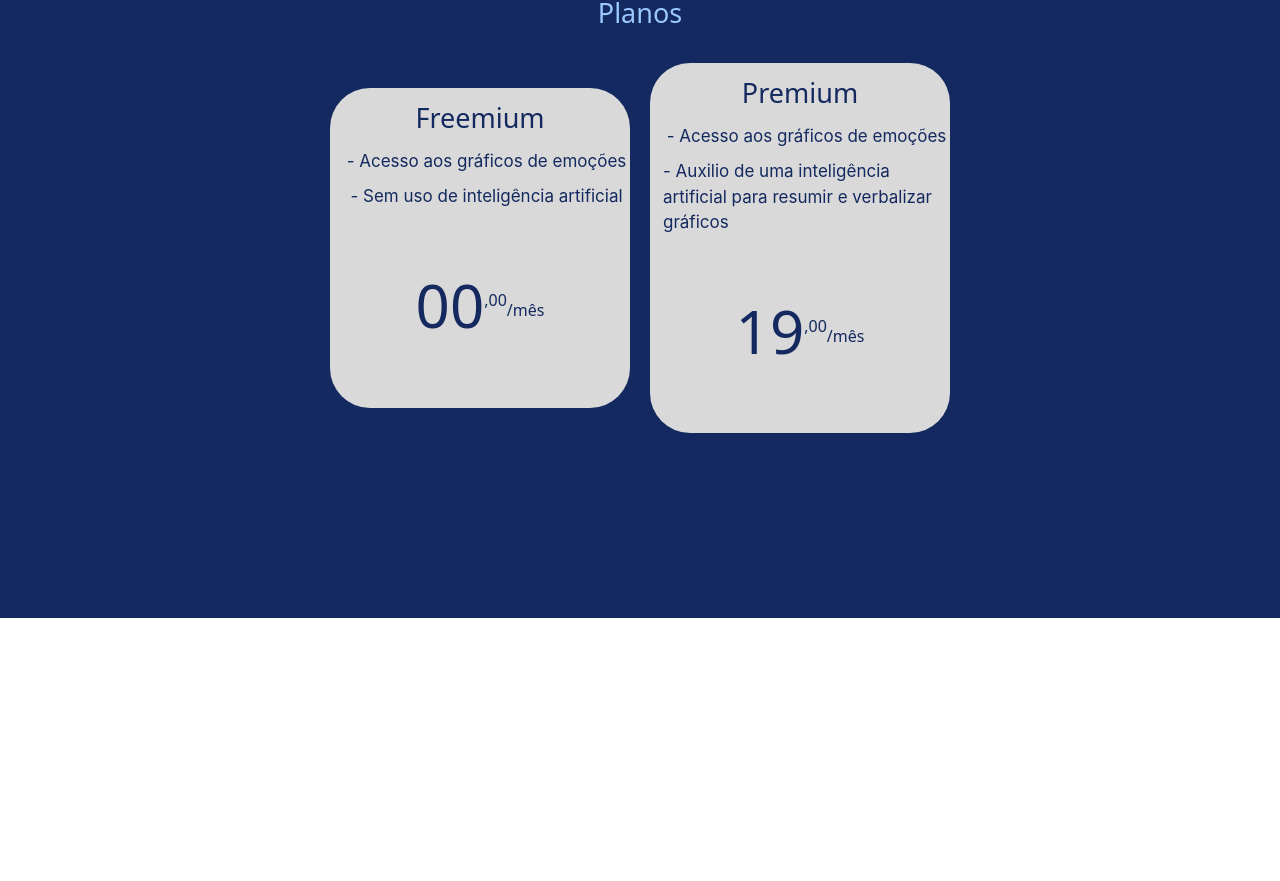
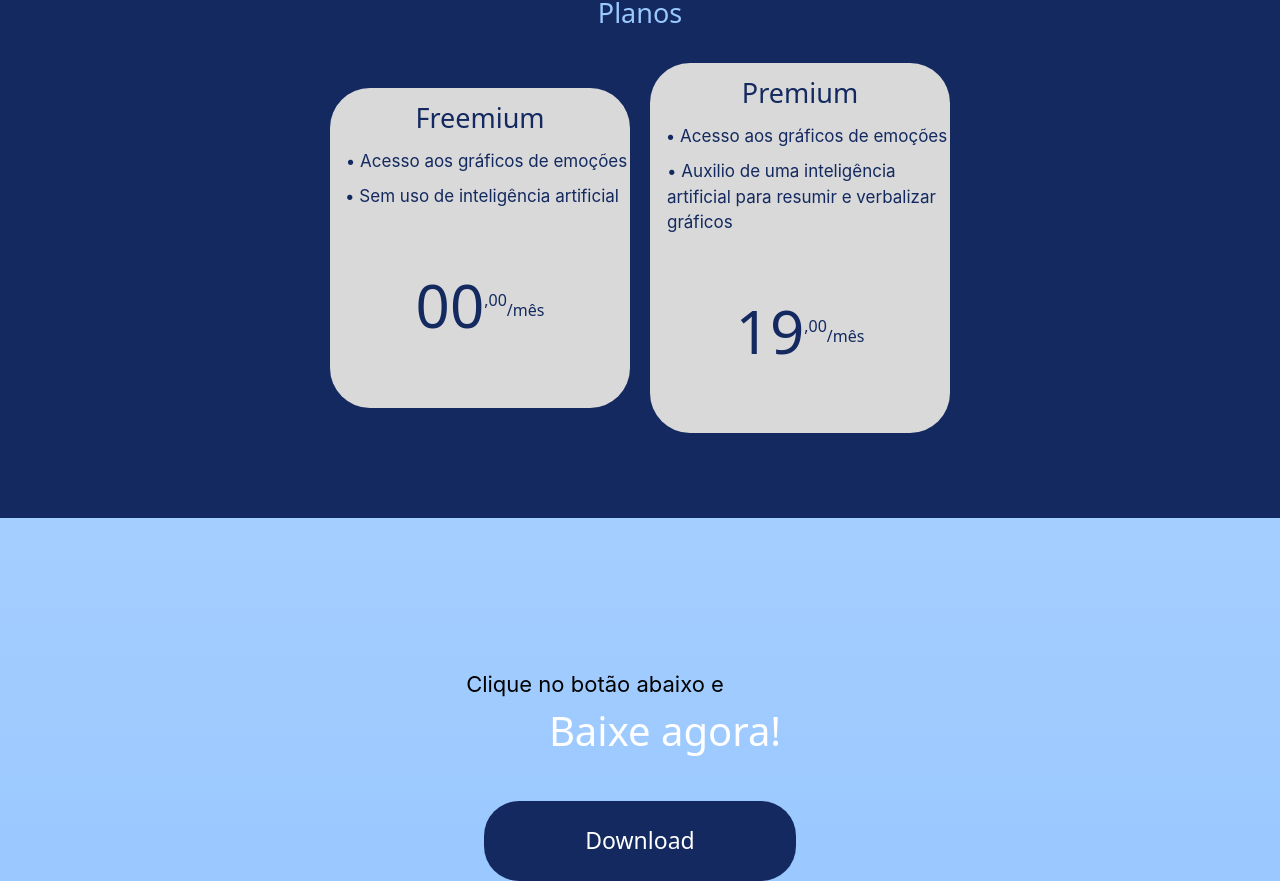
Before and after one commit to tfnt128/Psidly, a React (Vite) app: page / in a window 1280 px wide. Shown: the part 2717-3598 px from the top of the page. Before the commit the page ends 3335 px from the top, so only its background shows below. Built offline with nearby package versions, Linux system fonts and the light colour scheme; what tailwindcss-animated would draw is missing.

Commit message:
Commit parcial botão de download

```diff
--- /dev/null
+++ b/src/pages/LandingPage/DownlaodButton.jsx
@@ -0,0 +1,8 @@
+export default function DownloadButton({Style, Text, onClickFunction}){
+
+    return(
+        <button onClick={onClickFunction} className={`${Style}`}>
+            {Text}
+        </button>
+    )
+}
--- a/src/pages/LandingPage/LandingPage.jsx
+++ b/src/pages/LandingPage/LandingPage.jsx
@@ -8,6 +8,7 @@ import SmilingWoman from "./SmilingWoman"
 import Cerebro from "../../assets/icons/cerebro.png"
 import ThinkingW from "./ThinkingW"
 import PlanCard from "./PlanCard"
+import DownloadButton from "./DownlaodButton"
 
 export default function LandingPage() {
   return (
@@ -15,7 +16,9 @@ export default function LandingPage() {
 
       <div className=" flex flex-col items-center lg:flex-row lg:gap-80">
           <Title Style={"w-[160px] lg:w-[300px] lg:mr-[90px]"}/>
-          <Navbar idSobre={"#about"} idBeneficios={"#beneficios"}/>
+          <Navbar idSobre={"#about"}
+          idBeneficios={"#beneficios"}
+          idPlanos={"#planos"}/>
       </div>
 
       <div className={`flex flex-col items-center lg:flex-row lg:gap-30`}>
@@ -40,9 +43,9 @@ export default function LandingPage() {
 
       </section>
 
-      <section className="flex flex-col items-center mt-[40px]" id="beneficios">
-          <h1 className="font-aboreto color-quarteriario text-[22px] lg:text-[27px]">Benefícios</h1>
-          <div className="flex lg:flex-row flex-col items-center lg:gap-80 lg:mt-[50px]">
+      <section className="flex flex-col items-center mt-[60px] lg:mt-[40px]" id="beneficios">
+          <h1 className="font-aboreto color-quarteriario text-[22px] lg:text-[27px] ">Benefícios</h1>
+          <div className="flex lg:flex-row flex-col items-center lg:gap-80 mt-[30px] lg:mt-[50px]">
             <BeneCard
               Style=" w-[290px] h-[550px] lg:w-[435px] "
               Title="Para Psicólogos"
@@ -67,26 +70,37 @@ export default function LandingPage() {
           </div>
       </section>
 
-      <section className="mt-[110px] bg-terciario lg:h-[650px] h-[450px] w-full flex flex-col items-center">
+      <section className="mt-[110px] bg-terciario lg:h-[550px] h-[450px] w-full flex flex-col items-center" id="planos">
           <h1 className="font-aboreto color-terciario text-[22px] lg:text-[27px] mt-[25px]">Planos</h1>
-          <div className="flex flex-row items-center gap-5 mt-[30px]">
+          <div className="flex flex-row items-center lg:gap-5 gap-2 mt-[30px]">
             <PlanCard
-              Style="w-[200px] lg:w-[300px] h-[220px] lg:h-[320px]"
+              Style="w-[180px] lg:w-[300px] h-[250px] lg:h-[320px]"
               Title="Freemium"
-              item1="- Acesso aos gráficos de emoções"
-              item2="- Sem uso de inteligência artificial"
+              item1=" Acesso aos gráficos de emoções"
+              item2=" Sem uso de inteligência artificial"
               int="00"
               cent=",00"
+              StyleP2="ml-[10px] lg:ml-[4px]"
             />
             <PlanCard
-              Style="w-[200px] lg:w-[300px] h-[270px] lg:h-[370px]"
+              Style="w-[180px] lg:w-[300px] h-[300px] lg:h-[370px]"
               Title="Premium"
-              item1="- Acesso aos gráficos de emoções"
-              item2="- Auxilio de uma inteligência artificial para resumir e verbalizar gráficos"
+              item1=" Acesso aos gráficos de emoções"
+              item2=" Auxilio de uma inteligência artificial para resumir e verbalizar gráficos"
               int="19"
               cent=",00"
+              StyleP2="ml-[17px]"
             />
           </div>
+      </section>
+
+      <section className="flex flex-col items-center">
+        <div className="flex flex-col items-center mt-[60px] lg:mt-[150px]">
+          <h1 className="font-inter mr-[90px] text-[22px]">Clique no botão abaixo e </h1>
+          <h1 className="font-aboreto color-secundario ml-[50px] text-[40px]">Baixe agora!</h1>
+        </div>
+
+        <DownloadButton Style="w-[90%] h-[80px] text-white mt-[40px] bg-terciario rounded-[35px] font-aboreto text-[23px]" Text="Download"/>
       </section>
     </div>
   )
--- a/src/pages/LandingPage/Navbar.jsx
+++ b/src/pages/LandingPage/Navbar.jsx
@@ -8,7 +8,7 @@ export default function Navbar({idSobre, idBeneficios, idPlanos, idDownload, idA
                         <a href={idSobre} className={`font-lexenddeca color-quarternario hover:text-white transition-all ease-in-out duration-300 p-1 hover:bg-blue-900 rounded-[20px] lg:text-[25px] lg:p-4 md:text-[3px] cursor-pointer`}>Sobre</a>
                     </li>
                     <li ><a href={idBeneficios} className={`font-lexenddeca color-quarternario hover:text-white transition-all ease-in-out duration-300 p-1 hover:bg-blue-900 rounded-[20px]  md:text-[3px] lg:text-[25px] lg:p-4  cursor-pointer`}>Benefícios</a></li>
-                    <li ><a className={`font-lexenddeca color-quarternario hover:text-white transition-all ease-in-out duration-300 p-1 hover:bg-blue-900 rounded-[20px]  md:text-[3px] lg:text-[25px] lg:p-4 cursor-pointer`}>Planos</a></li>
+                    <li ><a href={idPlanos} className={`font-lexenddeca color-quarternario hover:text-white transition-all ease-in-out duration-300 p-1 hover:bg-blue-900 rounded-[20px]  md:text-[3px] lg:text-[25px] lg:p-4 cursor-pointer`}>Planos</a></li>
                     <li ><a className={`font-lexenddeca color-quarternario hover:text-white transition-all ease-in-out duration-300 p-1 hover:bg-blue-900 rounded-[20px]  md:text-[3px] lg:text-[25px] lg:p-4 cursor-pointer`}>Download</a></li>
                     <li ><a className={`font-lexenddeca color-quarternario hover:text-white transition-all ease-in-out duration-300 p-1 hover:bg-blue-900 rounded-[20px]  md:text-[3px] lg:text-[25px] lg:p-4  cursor-pointer`}>Ajuda</a></li>
                 </ol>
--- a/src/pages/LandingPage/PlanCard.jsx
+++ b/src/pages/LandingPage/PlanCard.jsx
@@ -1,9 +1,9 @@
-export default function({Style, Title, item1, item2, int, cent, }){
+export default function PlanCard({Style, Title, item1, item2, int, cent, StyleP2 }){
     return(
-        <div className={`${Style} bg-plan flex flex-col items-center rounded-[20px] rounded-[40px]`}>
+        <div className={`${Style} bg-plan flex flex-col items-center rounded-[20px] lg:rounded-[40px] transition-all duration-300 hover:shadow-[0_0_30px_rgba(154,200,255,0.8)] hover:scale-105 `}>
             <h1 className="font-aboreto color-quarternario mt-[10px] text-[27px]">{Title}</h1>
-            <p className=" font-inter color-quarternario text-[15px] lg:text-[17px] ml-[13px] mt-[10px]">{item1}</p>
-            <p className=" font-inter color-quarternario text-[15px] lg:text-[17px] ml-[13px] lg:ml-[] lg:mt-[10px]">{item2}</p>
+            <p className="font-inter color-quarternario text-[15px] lg:text-[17px] ml-[13px] mt-[10px]">• {item1}</p>
+            <p className={`font-inter color-quarternario text-[15px] lg:text-[17px]  mt-[10px] ${StyleP2}`}>• {item2}</p>
             <div className="flex flex-row items-center text-center lg:mt-[50px] ">
                 <p className="color-quarternario font-aboreto text-[60px]">{int}</p>
                 <p className="color-quarternario font-aboreto mb-[10px]">{cent}</p>
```
